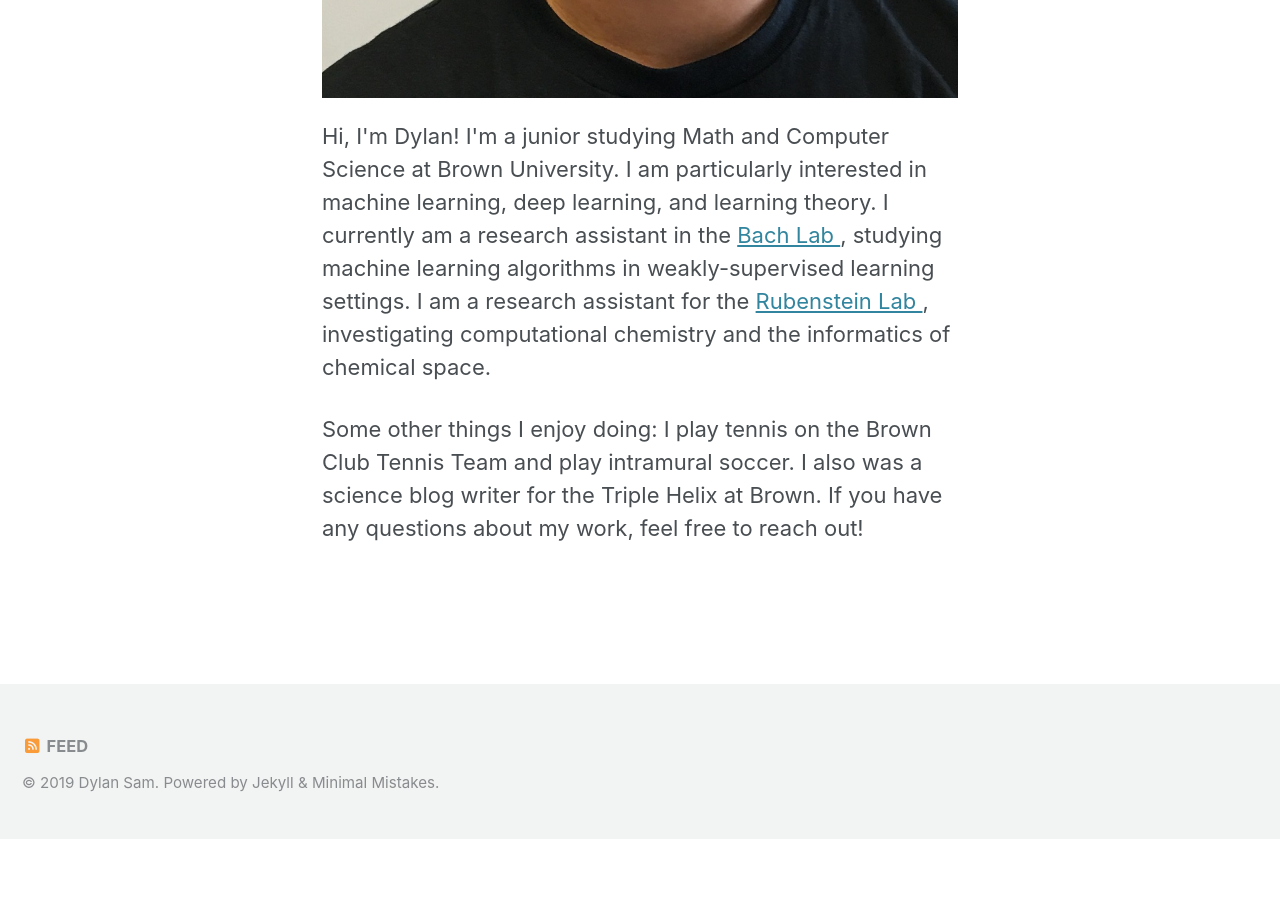
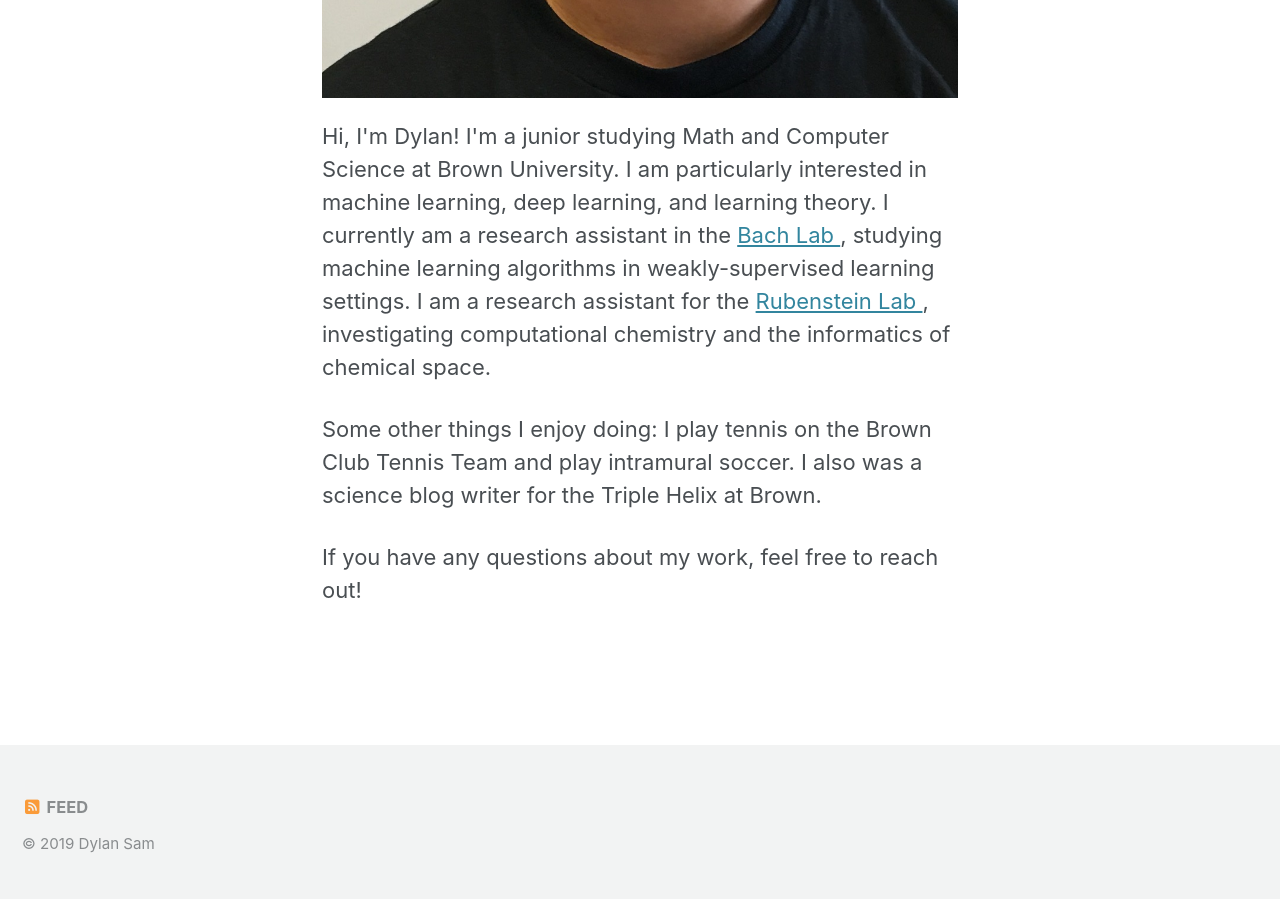
Before and after one commit to dsam99/dsam99.github.io, a Jekyll site: the page built from index.md, in a window 1280 px wide and 900 px high, scrolled down 815 px. Built offline with Jekyll 4.4.1, drawn with Linux system fonts in a browser that asks for light colours; cached includes are drawn as plain includes; nearby versions of some CDN libraries; before the commit the page ends 1653 px from its top, so only the background shows below that.

Commit message:
changing footer and nav bar

```diff
--- a/_includes/footer.html
+++ b/_includes/footer.html
@@ -16,4 +16,4 @@
   </ul>
 </div>
 
-<div class="page__footer-copyright">&copy; {{ site.time | date: '%Y' }} {{ site.name | default: site.title }}. {{ site.data.ui-text[site.locale].powered_by | default: "Powered by" }} <a href="https://jekyllrb.com" rel="nofollow">Jekyll</a> &amp; <a href="https://mademistakes.com/work/minimal-mistakes-jekyll-theme/" rel="nofollow">Minimal Mistakes</a>.</div>
+<div class="page__footer-copyright"> &copy; {{ site.time | date: '%Y' }} {{ site.name | default: site.title }} </div>
--- a/_layouts/home.html
+++ b/_layouts/home.html
@@ -18,6 +18,8 @@ layout: archive
 
 	<p>
 		Some other things I enjoy doing: I play tennis on the Brown Club Tennis Team and play intramural soccer. I also was a science blog writer for the Triple Helix at Brown.
+	</p>
+	<p>
 		If you have any questions about my work, feel free to reach out!
   	</p>
   </div>
```
Also changed, not shown: _data/navigation.yml (+4 -4 lines), _posts/2019-09-13-welcome-to-jekyll.markdown (deleted, +0 -9 lines).
